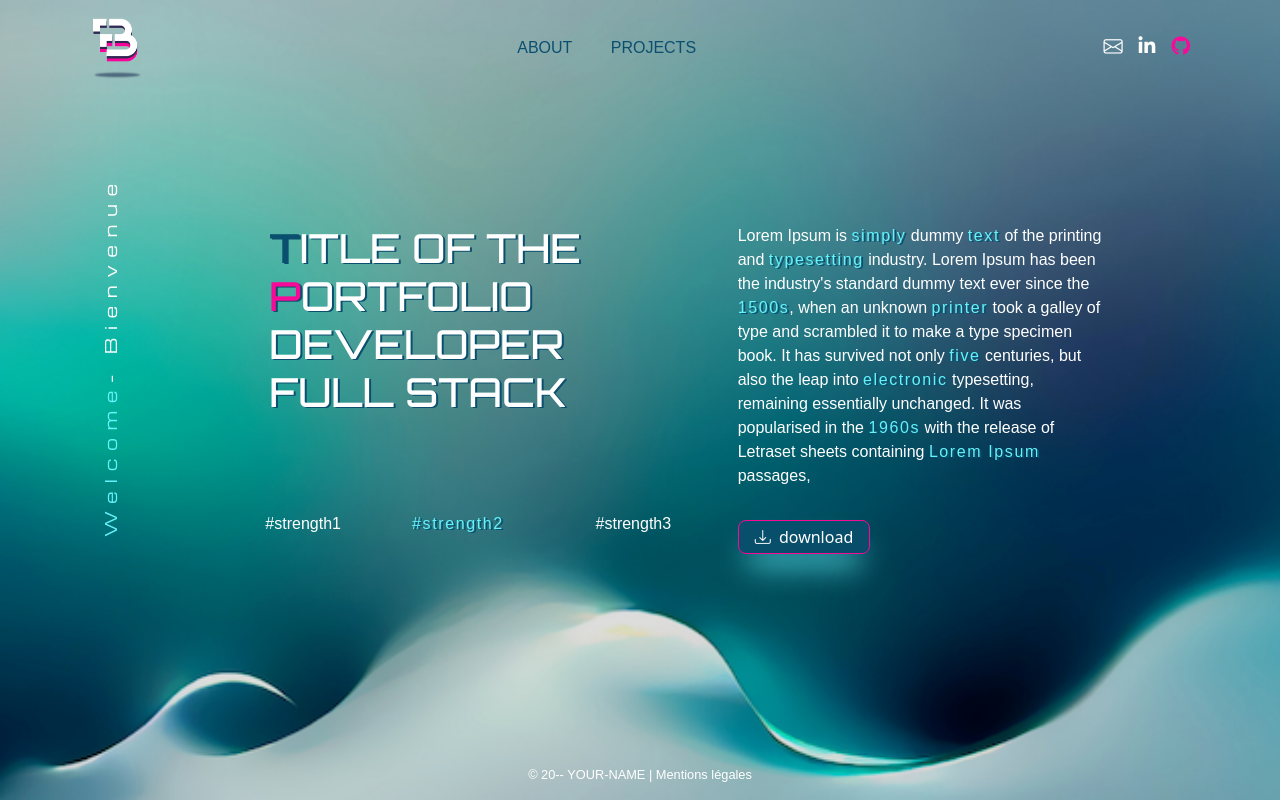
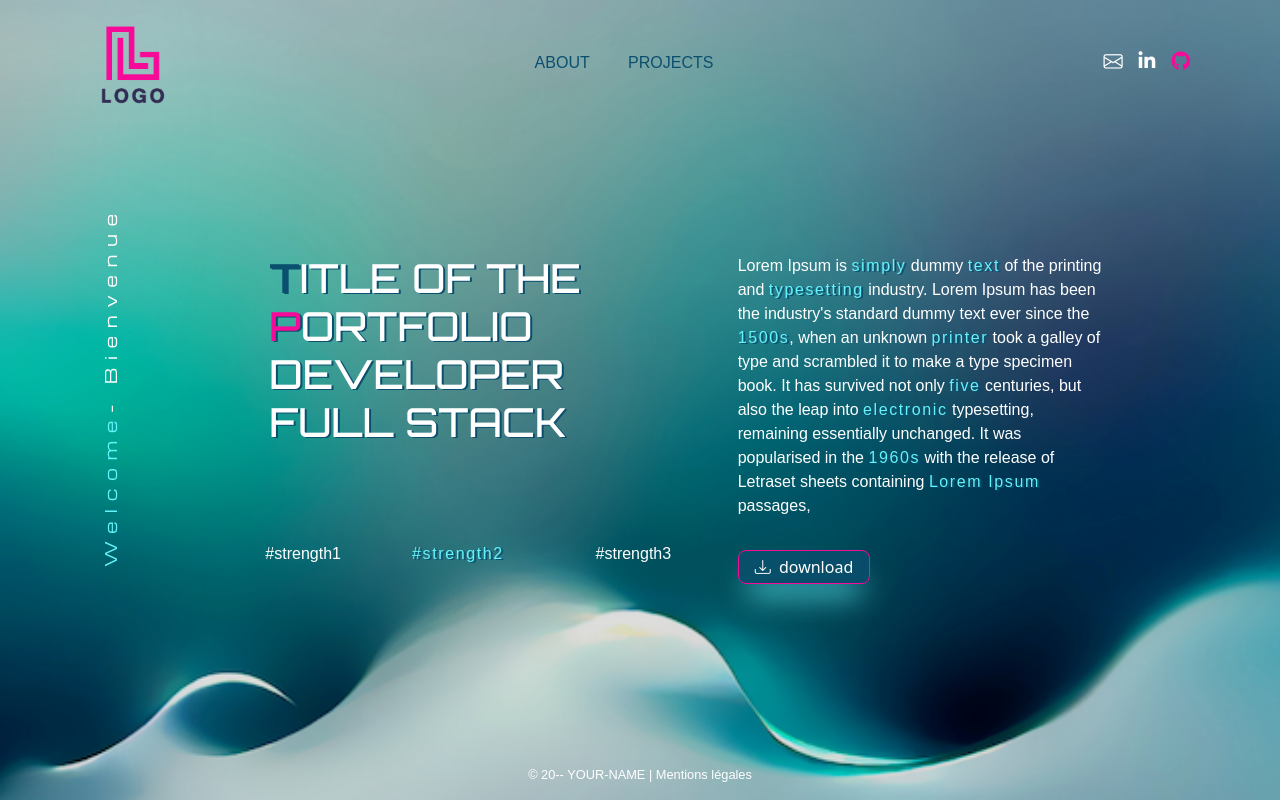
Before and after one commit to dibattista/di-battista-barbara-public, a Flask app: page / in a window 1280 px wide. Run offline with Flask 2, Linux system fonts and the light colour scheme; some libraries are stand-ins or nearby versions; some web fonts are replaced.

Commit message:
change logo

```diff
--- a/static/css/style.css
+++ b/static/css/style.css
@@ -7,7 +7,7 @@ html {
     min-height: 100vh;
     margin: 0 !important;
     padding-bottom: 36px;
-    background-image: url(../images/background-home-bdb.png);
+    background-image: url(../images/background-home-canva.png);
     /* Center and scale the image nicely */
     background-position: center;
     background-repeat: no-repeat;
--- a/templates/base.html
+++ b/templates/base.html
@@ -44,7 +44,7 @@
           <!-- Navbar -->
           <nav class="navbar navbar-dark navbar-expand-lg">
                 <a class="navbar-brand" href="{{ url_for('index')}}">
-                  <img class="img-navbar-brand" src="{{url_for('static', filename='/images/logo-bdb.png')}}" width="70" height="70" alt=''>
+                  <img class="img-navbar-brand" src="{{url_for('static', filename='/images/logo.png')}}" width="100" height="100" alt=''>
                 </a>
 
                 <!-- Toggle button -->
```
Also changed, not shown: static/images/LOGO_parachini_reflexologue.svg (deleted), static/images/background-home-canva.png (renamed from static/images/background-home-bdb.png), static/images/favicon-infinity-innovation.png (deleted), static/images/infinity.png (deleted), static/images/logo-bdb.png (deleted), static/images/logo.png (added), 4 other files.
